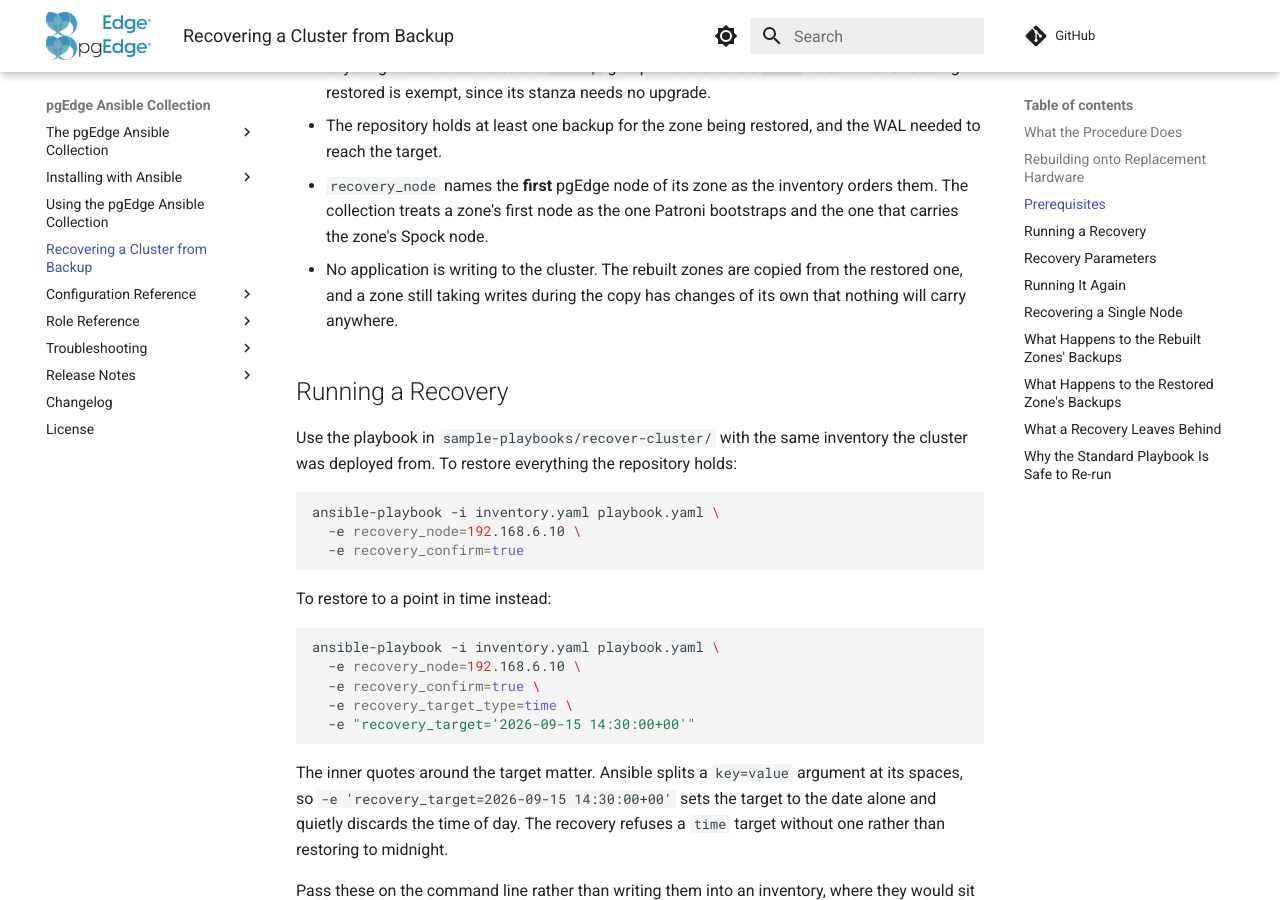
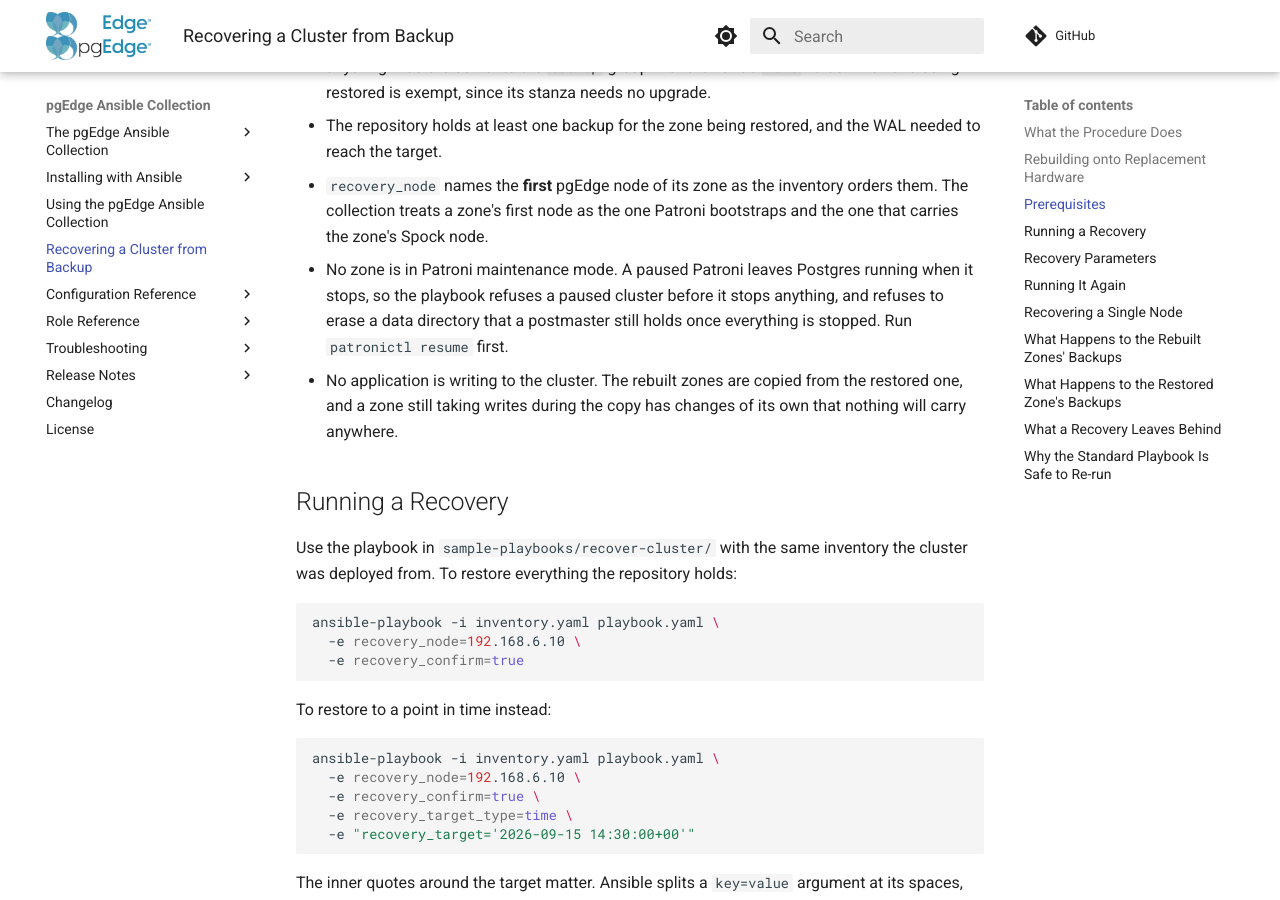
Before and after one commit to pgEdge/pgedge-ansible, an MkDocs documentation site: the page built from docs/recovery.md, in a window 1280 px wide and 900 px high, scrolled down 2466 px. Built offline with MkDocs 1.6.1 and Material for MkDocs 9.7.7, drawn with Linux system fonts in a browser that asks for light colours; comment, search, counter and statistics services are not loaded.

Commit message:
Refuse to erase a data directory a postmaster still holds
A Patroni in maintenance mode leaves Postgres running when it stops, and
Patroni starts the postmaster itself rather than through the Postgres
unit, so quiesce could stop both and still leave a live server for
wipe_data to erase under. Validate now refuses a paused cluster, as each
node's Patroni reports it, and quiesce asks pg_ctl whether anything
still holds the data directory before anything is erased.

Co-Authored-By: Claude Opus 5.5 (1M context) <noreply@anthropic.com>

```diff
--- a/docs/recovery.md
+++ b/docs/recovery.md
@@ -109,6 +109,10 @@ repository that already has one.
 - `recovery_node` names the **first** pgEdge node of its zone as the inventory
   orders them. The collection treats a zone's first node as the one Patroni
   bootstraps and the one that carries the zone's Spock node.
+- No zone is in Patroni maintenance mode. A paused Patroni leaves Postgres
+  running when it stops, so the playbook refuses a paused cluster before it
+  stops anything, and refuses to erase a data directory that a postmaster
+  still holds once everything is stopped. Run `patronictl resume` first.
 - No application is writing to the cluster. The rebuilt zones are copied from
   the restored one, and a zone still taking writes during the copy has changes
   of its own that nothing will carry anywhere.
```
Also changed, not shown: 2 other files.
